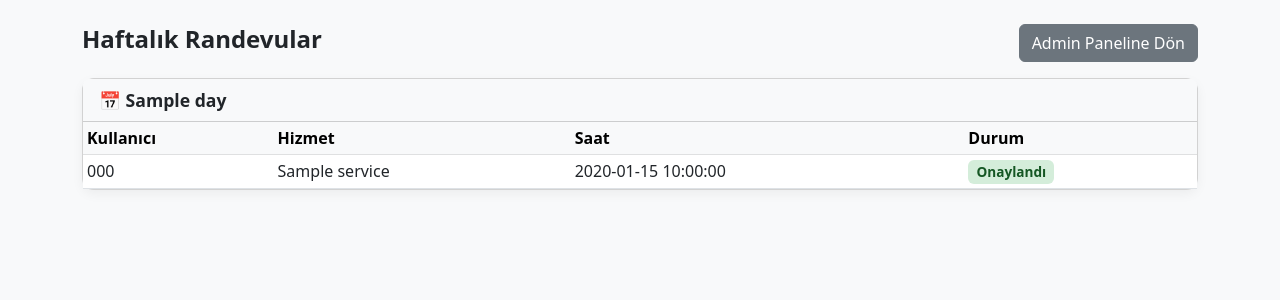
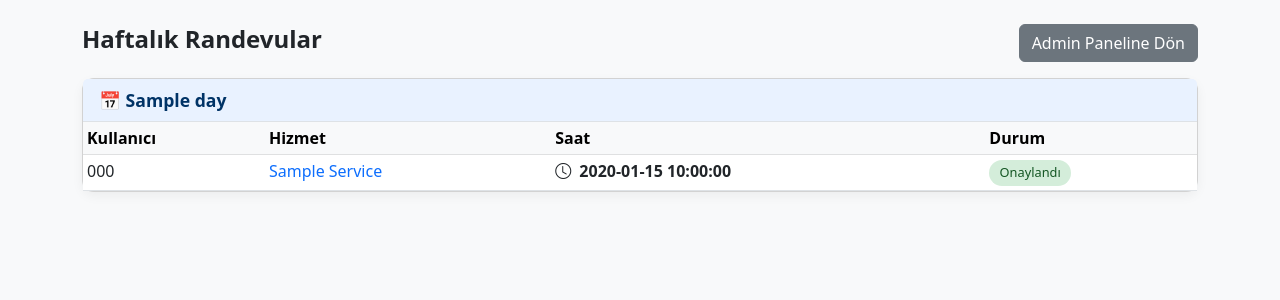
Before and after one commit to mehmetfikret/berber-appoinment, a Flask app: template templates/admin_week.html in a window 1280 px wide. Shown: the top 300 px of the page. Run offline with Flask 3, Linux system fonts and the light colour scheme; the template is opened without the code that fills it: most values are stand-ins (such as "Sample title", 1, 10 or a date in 2020).

Commit message:
admin_week
saatler sabahtan akşaam doğru sıralanıyor

```diff
--- a/app.py
+++ b/app.py
@@ -255,7 +255,10 @@ def admin_week():
         c.execute('''SELECT Appointments.id, Users.phone, service, date, time, status
                      FROM Appointments JOIN Users ON Appointments.user_id = Users.id
                      WHERE date = ?''', (day,))
-        weekly_data[day] = c.fetchall()
+        results = c.fetchall()
+        # Saat sıralaması
+        sorted_results = sorted(results, key=lambda r: datetime.strptime(r['time'], "%H:%M"))
+        weekly_data[day] = sorted_results
 
     conn.close()
     return render_template('admin_week.html', week=weekly_data)
--- a/templates/admin_week.html
+++ b/templates/admin_week.html
@@ -5,25 +5,39 @@
   <title>Haftalık Randevular</title>
   <meta name="viewport" content="width=device-width, initial-scale=1">
   <link href="https://cdn.jsdelivr.net/npm/bootstrap@5.3.0/dist/css/bootstrap.min.css" rel="stylesheet">
+  <link href="https://cdn.jsdelivr.net/npm/bootstrap-icons/font/bootstrap-icons.css" rel="stylesheet">
   <style>
     .card {
       border-radius: 12px;
-      box-shadow: 0 4px 12px rgba(0,0,0,0.05);
+      box-shadow: 0 4px 12px rgba(0, 0, 0, 0.05);
     }
+
     .card-header {
-      background-color: #f8f9fa;
+      background-color: #e9f2ff;
+      color: #003366;
       font-size: 1.1rem;
+      font-weight: 600;
+      border-bottom: 1px solid #dee2e6;
     }
+
     .badge {
-      font-size: 0.85rem;
-      padding: 0.4em 0.6em;
+      font-size: 0.8rem;
+      padding: 0.5em 0.8em;
+      border-radius: 1rem;
+      font-weight: 500;
     }
+
     .status-approved { background-color: #d4edda; color: #155724; }
-    .status-rejected { background-color: #f8d7da; color: #ff0019; }
+    .status-rejected { background-color: #f8d7da; color: #721c24; }
     .status-cancelled { background-color: #fff3cd; color: #856404; }
     .status-pending { background-color: #d1ecf1; color: #0c5460; }
-    tr:hover {
-      background-color: #f1f1f1;
+
+    .table-hover tbody tr:hover {
+      background-color: #f0f8ff;
+    }
+
+    .text-capitalize {
+      text-transform: capitalize;
     }
   </style>
 </head>
@@ -36,11 +50,12 @@
 
     {% for day, appointments in week.items() %}
       <div class="card mb-4">
-        <div class="card-header fw-semibold">
+        <div class="card-header">
           📅 {{ day }}
         </div>
         <div class="card-body p-0">
           {% if appointments %}
+            <div class="table-responsive">
               <table class="table table-sm table-hover mb-0">
                 <thead class="table-light">
                   <tr>
@@ -54,8 +69,8 @@
                   {% for r in appointments %}
                   <tr>
                     <td>{{ r.phone }}</td>
-                  <td>{{ r.service }}</td>
-                  <td>{{ r.time }}</td>
+                    <td><span class="text-capitalize text-primary">{{ r.service }}</span></td>
+                    <td><i class="bi bi-clock me-1"></i> <strong>{{ r.time }}</strong></td>
                     <td>
                       {% if r.status == 'pending' %}
                         <span class="badge status-pending">Beklemede</span>
@@ -71,8 +86,9 @@
                   {% endfor %}
                 </tbody>
               </table>
+            </div>
           {% else %}
-            <div class="p-3 text-muted">Bu gün için randevu yok.</div>
+            <div class="p-3 text-muted">Bugün için randevu yok.</div>
           {% endif %}
         </div>
       </div>
```
Lines whose indentation alone changed are shown as unchanged.
